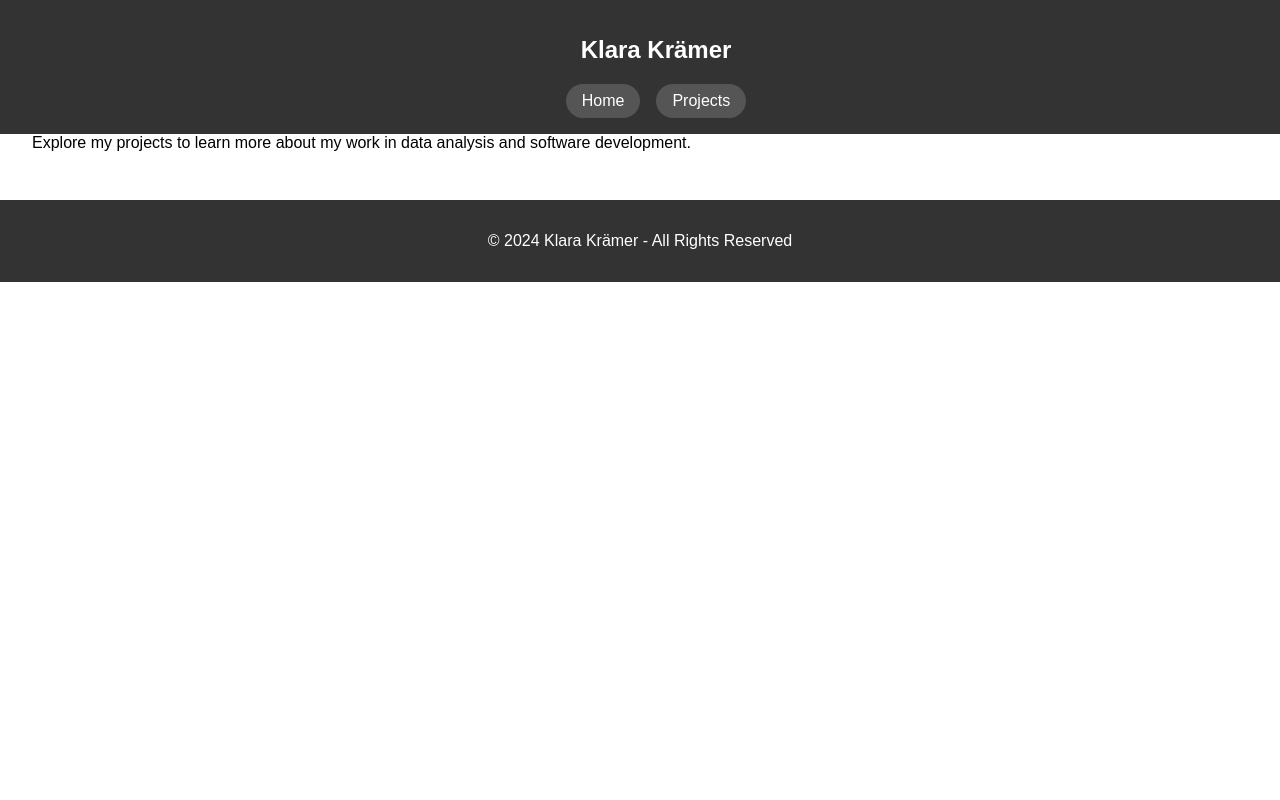
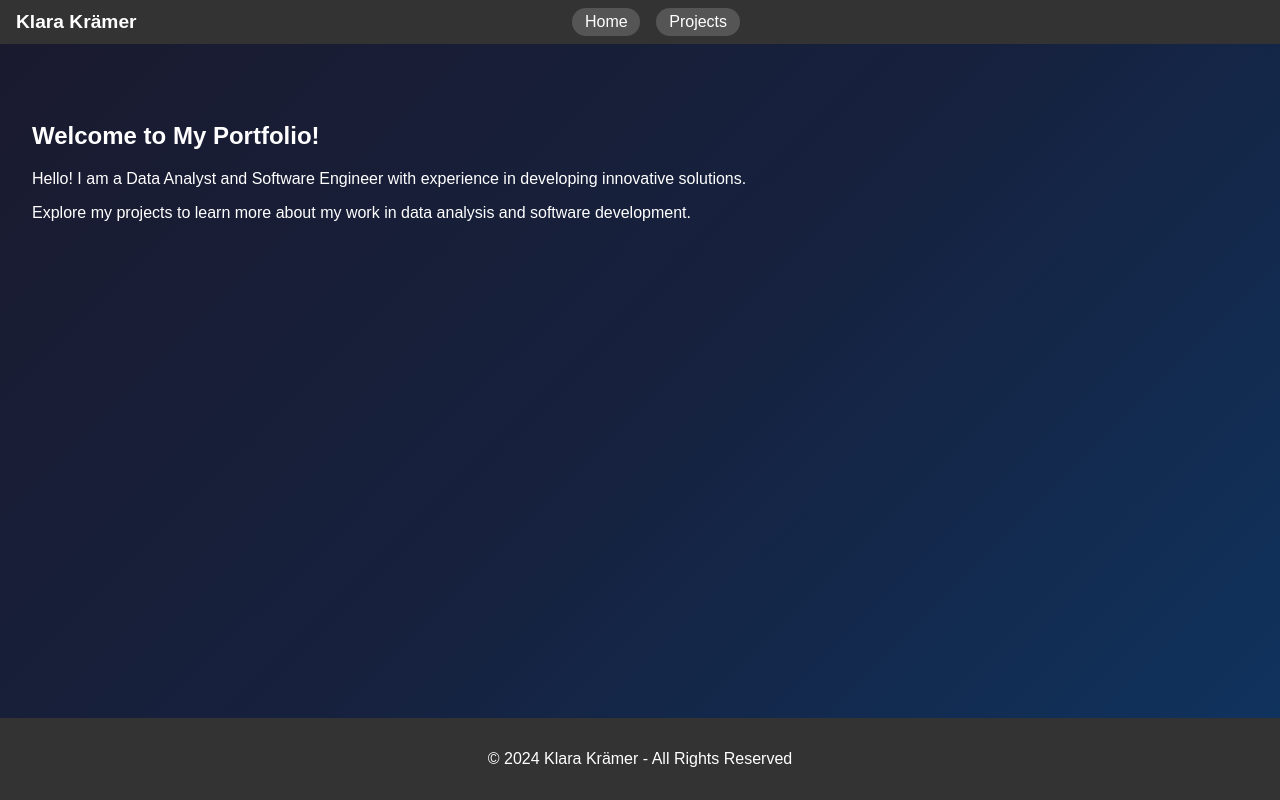
Before and after one commit to KlaraKramer/portfolio-website, a React (Create React App) app: page / in a window 1280 px wide. Built offline with nearby package versions, Linux system fonts and the light colour scheme.

Commit message:
Add styling to all pages and components

```diff
--- a/src/App.css
+++ b/src/App.css
@@ -36,3 +36,33 @@
     transform: rotate(360deg);
   }
 }
+
+html, body {
+  height: 100%;
+  margin: 0;
+  font-family: Arial, sans-serif;
+  color: #fff; /* Set text to white globally */
+  background: linear-gradient(135deg, #1a1a2e, #16213e, #0f3460);
+  background-size: cover;
+}
+
+#root {
+  display: flex;
+  flex-direction: column;
+  min-height: 100vh;
+}
+
+/* Apply white text color to all elements */
+* {
+  color: #fff;
+}
+
+/* Make sure any link styling is also adjusted */
+a {
+  color: #fff;
+  text-decoration: none;
+}
+
+a:hover {
+  color: #bbb; /* Lighten link color on hover for contrast */
+}
--- a/src/App.js
+++ b/src/App.js
@@ -5,12 +5,14 @@ import Footer from './components/Footer';
 import Home from './pages/Home';
 import Projects from './pages/Projects';
 import ProjectDetail from './pages/ProjectDetail';
+import './App.css';
 
 function App() {
   return (
     <Router>
+      <div id="root">
         <Navbar />
-      <div className="main-content"> {/* Wrapper div for padding */}
+        <div className="main-content"> {/* Wrapper div for main content */}
           <Routes>
             <Route path="/" element={<Home />} />
             <Route path="/projects" element={<Projects />} />
@@ -18,6 +20,7 @@ function App() {
           </Routes>
         </div>
         <Footer />
+      </div>
     </Router>
   );
 }
--- a/src/components/Navbar.css
+++ b/src/components/Navbar.css
@@ -5,35 +5,45 @@
   width: 100%;
   background-color: #333;
   color: #fff;
-  padding: 1rem;
-  text-align: center;
+  padding: 0.5rem 1rem; /* Slimmer padding */
+  display: flex;
+  align-items: center;
   z-index: 1000;
 }
 
-.navbar ul {
+.navbar-left {
+  position: absolute;
+  left: 1rem; /* Position the name on the left with some padding */
+}
+
+.navbar-left h1 {
+  font-size: 1.2rem; /* Adjust font size if needed */
+  margin: 0;
+}
+
+.navbar-center {
+  margin: 0 auto; /* Center the buttons in the navbar */
+}
+
+.navbar-center ul {
   list-style: none;
+  display: flex;
+  gap: 1rem;
   padding: 0;
   margin: 0;
-  display: flex;
-  justify-content: center;
-  gap: 1rem;
 }
 
-.navbar ul li {
-  display: inline;
-}
-
-.navbar ul li a {
+.navbar-center ul li a {
   display: inline-block;
-  padding: 0.5rem 1rem;
+  padding: 0.3rem 0.8rem; /* Slimmer button padding */
   color: #fff;
   text-decoration: none;
   background-color: #555;
-  border-radius: 20px; /* Rounded corners */
+  border-radius: 20px;
   transition: background-color 0.3s ease, transform 0.2s ease;
 }
 
-.navbar ul li a:hover {
-  background-color: #777; /* Change background color on hover */
-  transform: scale(1.05); /* Slightly enlarge the button on hover */
+.navbar-center ul li a:hover {
+  background-color: #777;
+  transform: scale(1.05);
 }
--- a/src/components/Navbar.js
+++ b/src/components/Navbar.js
@@ -1,15 +1,19 @@
 import React from 'react';
 import { Link } from 'react-router-dom';
-import './Navbar.css'; // Import a CSS file for the navbar-specific styles
+import './Navbar.css';
 
 function Navbar() {
   return (
     <nav className="navbar">
-      <h1>Klara Krämer</h1>
-      <ul>
-        <li><Link to="/">Home</Link></li>
-        <li><Link to="/projects">Projects</Link></li>
-      </ul>
+      <div className="navbar-left">
+        <h1>Klara Krämer</h1>
+      </div>
+      <div className="navbar-center">
+        <ul>
+          <li><Link to="/">Home</Link></li>
+          <li><Link to="/projects">Projects</Link></li>
+        </ul>
+      </div>
     </nav>
   );
 }
--- a/src/index.css
+++ b/src/index.css
@@ -26,3 +26,31 @@ nav, footer {
   padding: 1rem;
   text-align: center;
 }
+
+/* Ensure the root and body fill the full height */
+html, body {
+  height: 100%;
+  margin: 0;
+  display: flex;
+  flex-direction: column;
+}
+
+/* Main App container should take full height minus the navbar and footer */
+#root {
+  display: flex;
+  flex-direction: column;
+  min-height: 100vh;
+}
+
+.main-content {
+  flex: 1; /* This makes the main content expand to fill available space */
+  padding-top: 70px; /* Adjust for navbar height */
+}
+
+footer {
+  background-color: #333;
+  color: #fff;
+  padding: 1rem;
+  text-align: center;
+  margin-top: auto; /* Push footer to the bottom */
+}
```
Lines whose indentation alone changed are shown as unchanged.
